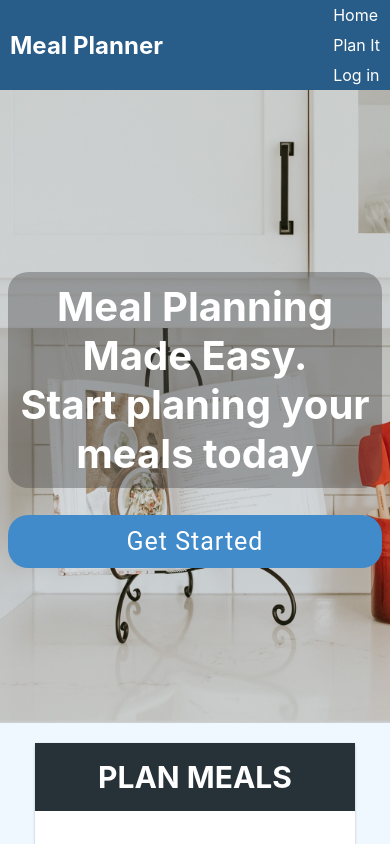
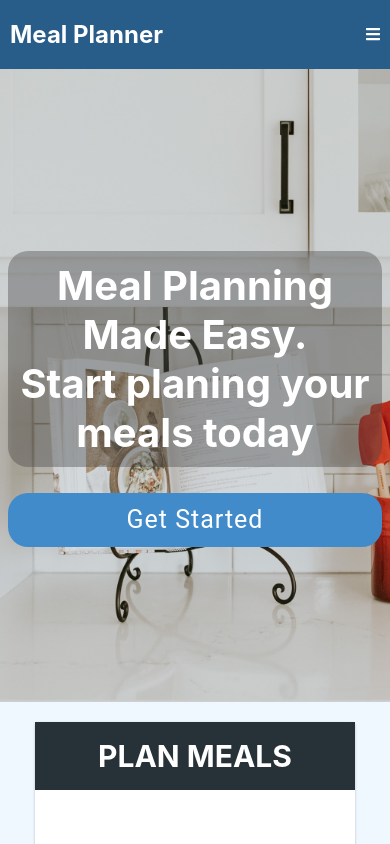
Before and after one commit to muzhaqi16/meal-planner-react, a React (Create React App) app: page / in a window 390 px wide. Shown: the top 844 px of the page. Built offline with nearby package versions, Linux system fonts and the light colour scheme; the HTML template or start-up script is replaced by a standard one.

Commit message:
fix layout suggestions

```diff
--- a/src/components/Calendar/Week.css
+++ b/src/components/Calendar/Week.css
@@ -74,9 +74,9 @@ li#meal-header {
     font-size: 2.65rem;
 }
 .header{
-    background-color: #ff69b4;
-
-}.header>a{
+    background-color: #6cf;
+}
+.header>span{
     color: white;
 }
 
--- a/src/components/Calendar/Week.js
+++ b/src/components/Calendar/Week.js
@@ -58,13 +58,13 @@ export default class Week extends React.Component {
                             </div>
                             <ul className="day">
                                 <li className="meal-time header">
-                                    <a href="/">B</a>
+                                    <span>B</span>
                                 </li>
                                 <li className="meal-time header">
-                                    <a href="/">L</a>
+                                    <span>L</span>
                                 </li>
                                 <li className="meal-time header">
-                                    <a href="/">D</a>
+                                    <span>D</span>
                                 </li>
                             </ul>
                         </li>
--- a/src/components/Header/Header.css
+++ b/src/components/Header/Header.css
@@ -4,21 +4,33 @@ header {
     align-items: center;
     padding: 0 10px;
     background-color: #285c89;
+    color: white;
 }
 
 header a {
     color: white;
 }
-
-nav a {
+.hamburger-icon{
+    margin: 0;
+    display: none;
+}
+nav>a {
     padding: 10px;
 }
-
 @media all and (max-width: 480px) {
+    nav{
+        text-align: right;
+    }
     nav a{
         display: block;
     }
     nav>a {
         padding: 5px 0;
     }
+    .hamburger-icon{
+        display: block;
+    }
+    .hidden{
+        display: none;
+    }
 }
--- a/src/components/Header/Header.js
+++ b/src/components/Header/Header.js
@@ -1,11 +1,16 @@
 import React from 'react';
 import { Link } from "react-router-dom";
+
+import { FontAwesomeIcon } from '@fortawesome/react-fontawesome'
+import { faBars, faTimes } from '@fortawesome/free-solid-svg-icons'
+
 import TokenService from '../../services/token-service'
 import './Header.css'
 
 export default class Header extends React.Component {
     state = {
-        hidden: true
+        hidden: false,
+        mobile: false
     };
     handleLogoutClick = () => {
         this.setState({ hidden: !this.state.hidden })
@@ -31,7 +36,8 @@ export default class Header extends React.Component {
                 <div id="logo">
                     <h2><a href="/">Meal Planner</a></h2>
                 </div>
-                <nav role="navigation">
+                <FontAwesomeIcon title={this.state.mobile ? "Close" : "Open"} className="hamburger-icon" icon={this.state.mobile ? faTimes : faBars} onClick={() => this.setState({ mobile: !this.state.mobile })} />
+                <nav role="navigation" className={this.state.mobile ? "" : "hidden"}>
                     <Link to="/">Home</Link>
 
                     <Link to="/planner">Plan&nbsp;It</Link>
--- a/src/routes/Login/Login.css
+++ b/src/routes/Login/Login.css
@@ -28,6 +28,10 @@
     color: #666666;
     justify-content: space-between;
 }
+#login-spinner{
+    margin: 0 auto;
+    width: 100%;
+}
 
 .options>a {
     color: black;
--- a/src/routes/Login/Login.js
+++ b/src/routes/Login/Login.js
@@ -1,5 +1,7 @@
 import React from 'react';
 import { Link } from "react-router-dom";
+import { FontAwesomeIcon } from '@fortawesome/react-fontawesome'
+import { faSpinner } from '@fortawesome/free-solid-svg-icons'
 import TokenService from '../../services/token-service'
 import AuthApiService from '../../services/auth-api-service'
 import TextInput from '../../components/input/TextInput/TextInput'
@@ -7,11 +9,12 @@ import Button from '../../components/input/Button/Button'
 import './Login.css'
 
 export default class Login extends React.Component {
-    state = { error: null }
+    state = { error: null, loading: false }
     handleLogin = (ev) => {
         ev.preventDefault()
-
-        const { history } = this.props
+        this.setState({
+            loading: true
+        })
         this.setState({ error: null })
 
         const { user_name, password } = ev.target
@@ -23,12 +26,13 @@ export default class Login extends React.Component {
             .then(res => {
                 user_name.value = ''
                 password.value = '';
-                TokenService.saveAuthToken(res.authToken)
-                history.push('planner')
+                TokenService.saveAuthToken(res.authToken);
+                window.location.reload('/planner');
             })
             .catch(res => {
-                this.setState({ error: res.error })
+                this.setState({ error: res.error, loading: false })
             })
+
     }
     render() {
         const { error } = this.state
@@ -41,6 +45,9 @@ export default class Login extends React.Component {
                     <div role='alert'>
                         {error && <p className='red'>{error}</p>}
                     </div>
+                    {
+                        this.state.loading && <FontAwesomeIcon title="Loading" icon={faSpinner} className="fa-spin" id="login-spinner" />
+                    }
                     <Button text='Log in' type='submit' />
                     <div className='options'>
                         <Link to='signup'>Sign Up</Link>
```
